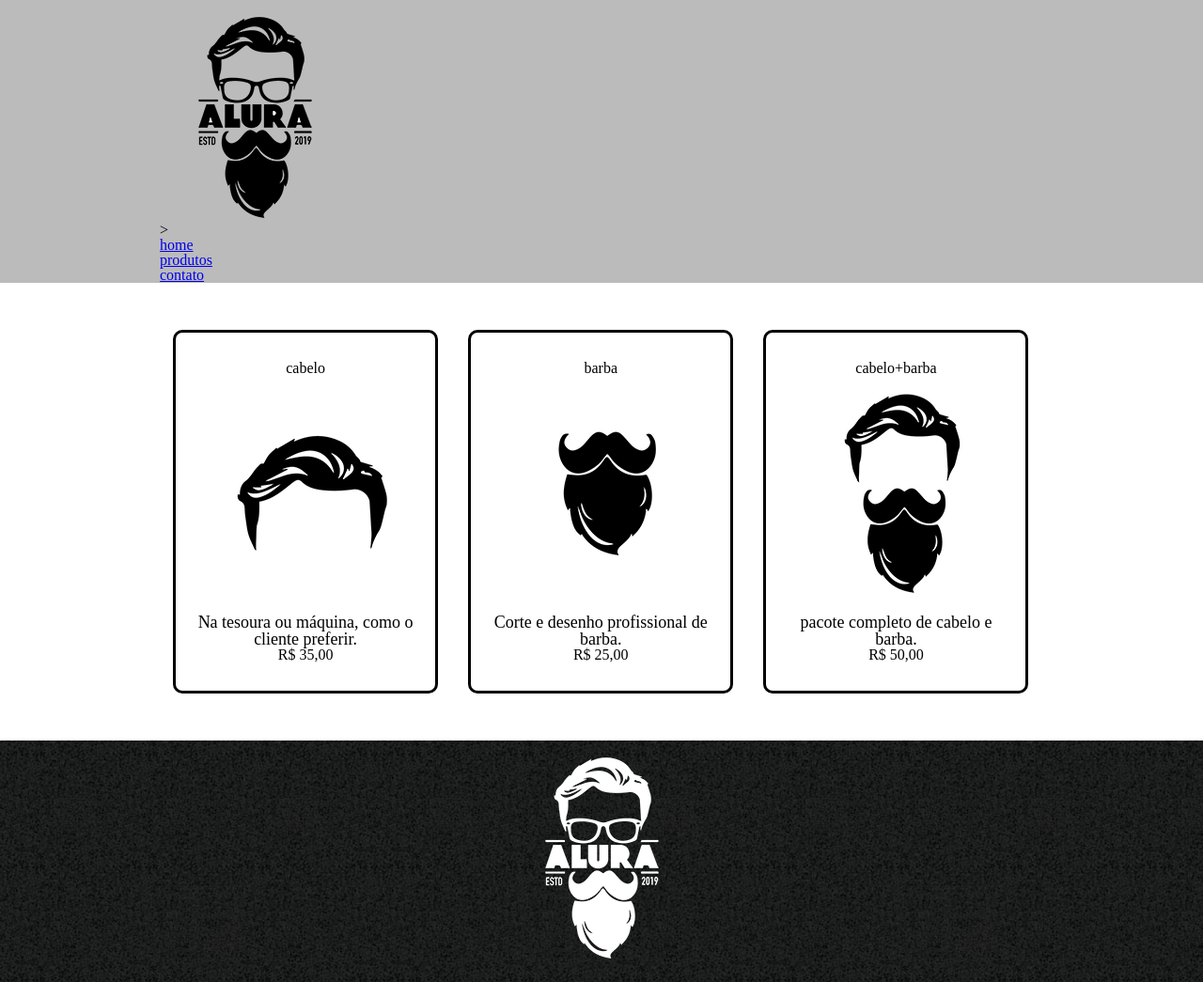
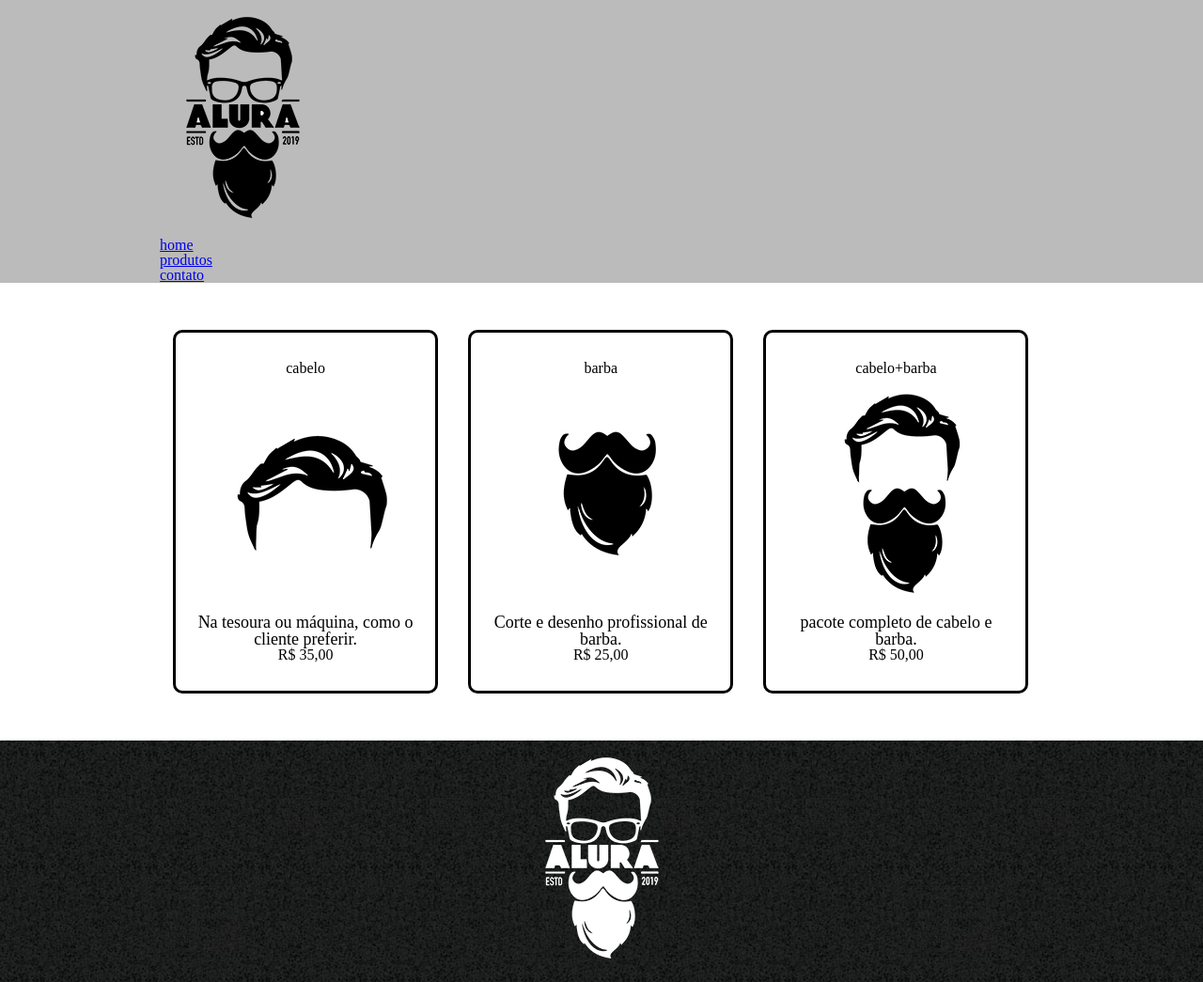
Before and after one commit to arthurantunes050107/primeiro-repositorio, a plain HTML site: page produtos.html in a window 1280 px wide. Shown: the top 1045 px of the page at 94% size. Drawn offline with Linux system fonts and the light colour scheme.

Commit message:
aula 12   05/12    3

```diff
--- a/produtos.html
+++ b/produtos.html
@@ -3,14 +3,14 @@
 <head>
     <meta charset="UTF-8">
     <meta name="viewport" content="width=device-width, initial-scale=1.0">
-    <title>Produtos - Barbearia Alura</title>
+    <title> Produtos - Barbearia Alura</title>
     <link rel="stylesheet" href="reset.css">
     <link  rel="stylesheet" href="produtos.css">
 </head>
   <body>
     <header>
       <div     class="caixa"      >
-         <h1</ul></h1>> <img src="img/logo.png" alt="Logo de empresa"> </h1>
+         <h1>  <img src="img/logo.png" alt="Logo de empresa"> </h1>
 
     </nav>
         <ul>
```
